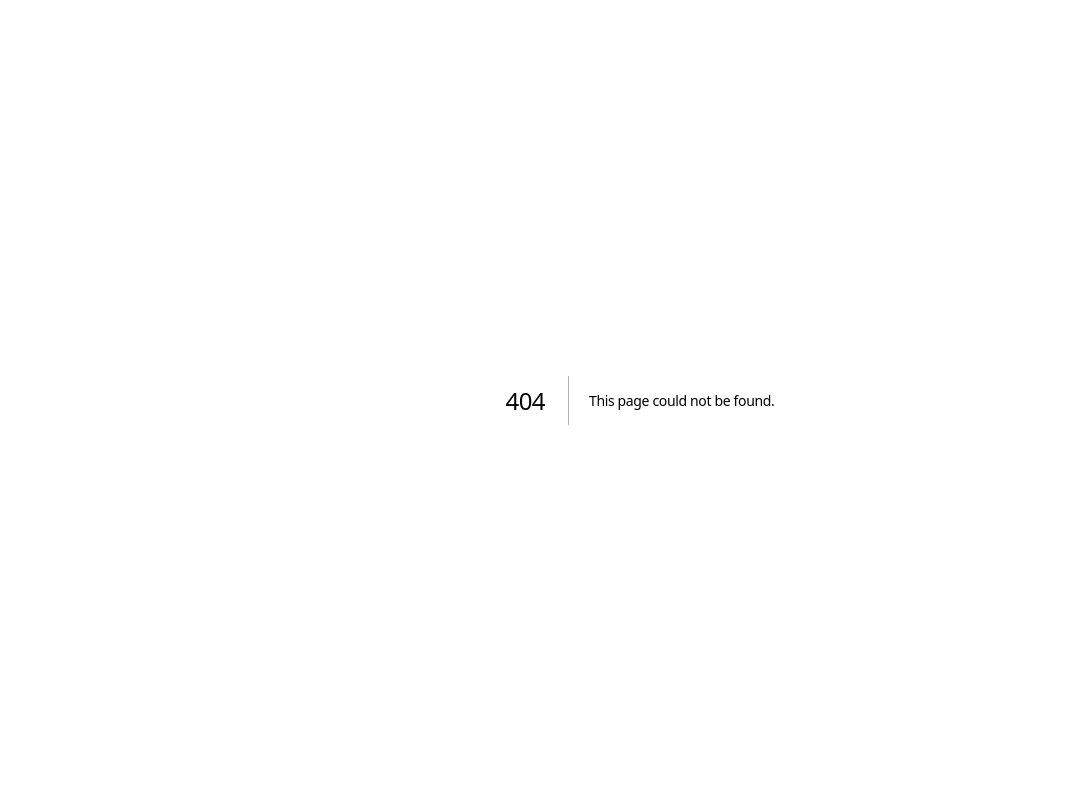
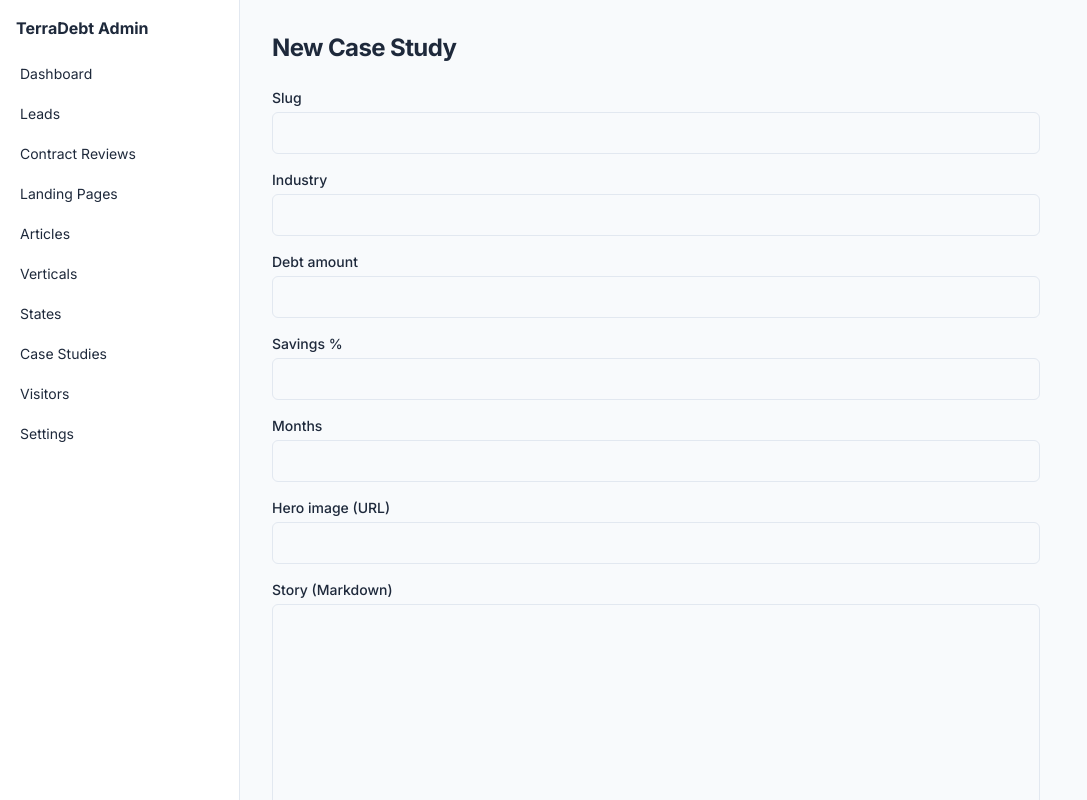
Before and after one commit to barcoastal/Terrodebt.com, a Next.js app: page /admin/case-studies/new in a window 1280 px wide. Before the commit this address had no page. Shown: the top 800 px of the page, without its empty margins (0-1087 px from the left). Built offline with nearby package versions, Linux system fonts and the light colour scheme; no server answers.

Commit message:
feat: admin case studies CRUD

```diff
--- /dev/null
+++ b/app/admin/case-studies/[id]/page.tsx
@@ -0,0 +1,40 @@
+import { notFound } from "next/navigation";
+import { db } from "@/lib/db";
+import { updateCaseStudy, deleteCaseStudy } from "../actions";
+
+export default async function EditCaseStudy({ params }: { params: Promise<{ id: string }> }) {
+  const { id } = await params;
+  let c: Awaited<ReturnType<typeof db.caseStudy.findUnique>> = null;
+  try { c = await db.caseStudy.findUnique({ where: { id } }); } catch {}
+  if (!c) notFound();
+
+  const updateAction = async (fd: FormData) => { "use server"; await updateCaseStudy(id, fd); };
+  const deleteAction = async () => { "use server"; await deleteCaseStudy(id); };
+
+  return (
+    <div>
+      <h1 className="text-2xl font-bold">Edit Case Study: {c.slug}</h1>
+      <form action={updateAction} className="mt-6 space-y-4 max-w-3xl">
+        <Field label="Slug"><input name="slug" required defaultValue={c.slug} className="w-full border border-border rounded-md px-3 py-2" /></Field>
+        <Field label="Industry"><input name="industry" required defaultValue={c.industry} className="w-full border border-border rounded-md px-3 py-2" /></Field>
+        <Field label="Debt amount"><input name="debtAmount" type="number" step="1" required defaultValue={c.debtAmount} className="w-full border border-border rounded-md px-3 py-2" /></Field>
+        <Field label="Savings %"><input name="savingsPct" type="number" step="0.1" required defaultValue={c.savingsPct} className="w-full border border-border rounded-md px-3 py-2" /></Field>
+        <Field label="Months"><input name="months" type="number" step="1" required defaultValue={c.months} className="w-full border border-border rounded-md px-3 py-2" /></Field>
+        <Field label="Hero image (URL)"><input name="heroImage" defaultValue={c.heroImage ?? ""} className="w-full border border-border rounded-md px-3 py-2" /></Field>
+        <Field label="Story (Markdown)"><textarea name="storyMd" rows={20} defaultValue={c.storyMd} className="w-full border border-border rounded-md px-3 py-2 font-mono text-sm" /></Field>
+        <label className="flex items-center gap-2"><input name="published" type="checkbox" defaultChecked={c.published} /> Published</label>
+        <div className="flex gap-2">
+          <button type="submit" className="bg-electric text-white px-4 py-2 rounded-md">Save</button>
+          <a href={`/case-studies/${c.slug}`} className="px-4 py-2 border border-border rounded-md no-underline" target="_blank" rel="noreferrer">Preview</a>
+        </div>
+      </form>
+      <form action={deleteAction} className="mt-8">
+        <button type="submit" className="text-sm text-red-600">Delete case study</button>
+      </form>
+    </div>
+  );
+}
+
+function Field({ label, children }: { label: string; children: React.ReactNode }) {
+  return <div><label className="block text-sm font-medium mb-1">{label}</label>{children}</div>;
+}
--- /dev/null
+++ b/app/admin/case-studies/actions.ts
@@ -0,0 +1,37 @@
+"use server";
+import { redirect } from "next/navigation";
+import { revalidatePath } from "next/cache";
+import { db } from "@/lib/db";
+
+export async function createCaseStudy(fd: FormData) {
+  const data = parse(fd);
+  const created = await db.caseStudy.create({ data });
+  redirect(`/admin/case-studies/${created.id}`);
+}
+
+export async function updateCaseStudy(id: string, fd: FormData) {
+  const data = parse(fd);
+  await db.caseStudy.update({ where: { id }, data });
+  revalidatePath(`/admin/case-studies/${id}`);
+  revalidatePath("/admin/case-studies");
+  revalidatePath(`/case-studies/${data.slug}`);
+}
+
+export async function deleteCaseStudy(id: string) {
+  await db.caseStudy.delete({ where: { id } });
+  revalidatePath("/admin/case-studies");
+  redirect("/admin/case-studies");
+}
+
+function parse(fd: FormData) {
+  return {
+    slug: String(fd.get("slug") ?? "").trim(),
+    industry: String(fd.get("industry") ?? ""),
+    debtAmount: Number(fd.get("debtAmount") ?? 0) || 0,
+    savingsPct: Number(fd.get("savingsPct") ?? 0) || 0,
+    months: Math.round(Number(fd.get("months") ?? 0)) || 0,
+    storyMd: String(fd.get("storyMd") ?? ""),
+    heroImage: String(fd.get("heroImage") ?? "") || null,
+    published: fd.get("published") === "on",
+  };
+}
--- /dev/null
+++ b/app/admin/case-studies/new/page.tsx
@@ -0,0 +1,24 @@
+import { createCaseStudy } from "../actions";
+
+export default function NewCaseStudy() {
+  return (
+    <div>
+      <h1 className="text-2xl font-bold">New Case Study</h1>
+      <form action={createCaseStudy} className="mt-6 space-y-4 max-w-3xl">
+        <Field label="Slug"><input name="slug" required className="w-full border border-border rounded-md px-3 py-2" /></Field>
+        <Field label="Industry"><input name="industry" required className="w-full border border-border rounded-md px-3 py-2" /></Field>
+        <Field label="Debt amount"><input name="debtAmount" type="number" step="1" required className="w-full border border-border rounded-md px-3 py-2" /></Field>
+        <Field label="Savings %"><input name="savingsPct" type="number" step="0.1" required className="w-full border border-border rounded-md px-3 py-2" /></Field>
+        <Field label="Months"><input name="months" type="number" step="1" required className="w-full border border-border rounded-md px-3 py-2" /></Field>
+        <Field label="Hero image (URL)"><input name="heroImage" className="w-full border border-border rounded-md px-3 py-2" /></Field>
+        <Field label="Story (Markdown)"><textarea name="storyMd" rows={20} className="w-full border border-border rounded-md px-3 py-2 font-mono text-sm" /></Field>
+        <label className="flex items-center gap-2"><input name="published" type="checkbox" /> Published</label>
+        <button type="submit" className="bg-electric text-white px-4 py-2 rounded-md">Create</button>
+      </form>
+    </div>
+  );
+}
+
+function Field({ label, children }: { label: string; children: React.ReactNode }) {
+  return <div><label className="block text-sm font-medium mb-1">{label}</label>{children}</div>;
+}
--- /dev/null
+++ b/app/admin/case-studies/page.tsx
@@ -0,0 +1,33 @@
+import Link from "next/link";
+import { db } from "@/lib/db";
+
+export default async function CaseStudiesIndex() {
+  let items: Awaited<ReturnType<typeof db.caseStudy.findMany>> = [];
+  try { items = await db.caseStudy.findMany({ orderBy: { updatedAt: "desc" } }); } catch {}
+
+  return (
+    <>
+      <div className="flex items-center justify-between">
+        <h1 className="text-2xl font-bold">Case Studies</h1>
+        <Link href="/admin/case-studies/new" className="bg-electric text-white px-3 py-1 rounded-md text-sm no-underline">New case study</Link>
+      </div>
+      <table className="mt-4 w-full bg-white border border-border rounded-md text-sm">
+        <thead className="bg-offwhite text-left">
+          <tr><th className="px-3 py-2">Slug</th><th>Industry</th><th>Debt</th><th>Savings %</th><th>Months</th><th>Published</th></tr>
+        </thead>
+        <tbody>
+          {items.map((c) => (
+            <tr key={c.id} className="border-t border-border">
+              <td className="px-3 py-2"><Link href={`/admin/case-studies/${c.id}`}>{c.slug}</Link></td>
+              <td>{c.industry}</td>
+              <td>${c.debtAmount.toLocaleString()}</td>
+              <td>{c.savingsPct}%</td>
+              <td>{c.months}</td>
+              <td>{c.published ? "Yes" : "No"}</td>
+            </tr>
+          ))}
+        </tbody>
+      </table>
+    </>
+  );
+}
```
